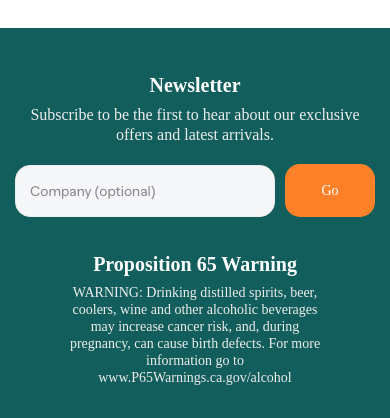
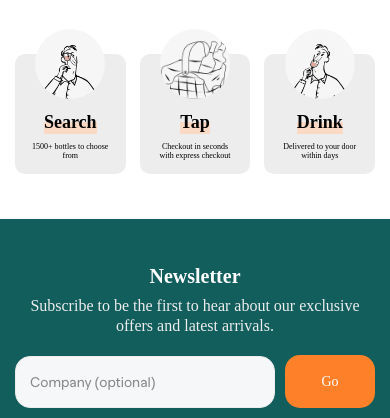
Before and after one commit to snidak/Alcohol, a website: page #src/index.html in a window 390 px wide. Shown: the part 363-781 px from the top of the page. Drawn offline with nearby package versions, Linux system fonts and the light colour scheme; files that its build step writes are made by us from their sources; files whose address does not match are found by name; a web font is replaced by a local one.

Commit message:
advantage add

```diff
--- /dev/null
+++ b/#src/html/_advantag.html
@@ -0,0 +1,21 @@
+<section class="advantag container">
+
+    <article class="advantag__item">
+        <div class="advantag__pic" style="background-image: url(../img/images/advantag-search.png);"></div>
+        <div class="advantag__title">Search</div>
+        <div class="advantag__subtitle">1500+ bottles to choose from</div>
+    </article>
+
+    <article class="advantag__item">
+        <div class="advantag__pic" style="background-image: url(../img/images/advantag-tap.png);"></div>
+        <div class="advantag__title">Tap</div>
+        <div class="advantag__subtitle">Checkout in seconds with express checkout</div>
+    </article>
+
+    <article class="advantag__item">
+        <div class="advantag__pic" style="background-image: url(../img/images/advantag-drink.png);"></div>
+        <div class="advantag__title">Drink</div>
+        <div class="advantag__subtitle">Delivered to your
+            door within days</div>
+    </article>
+</section>
--- a/#src/index.html
+++ b/#src/index.html
@@ -18,6 +18,7 @@
 
 			<main class="main">
 				@@include('html/_intro.html')
+				@@include('html/_advantag.html')
 			</main>
 
 			@@include('html/_footer.html')
--- /dev/null
+++ b/#src/scss/layout/_advantag.scss
@@ -0,0 +1,144 @@
+.advantag{
+    display: flex;
+    justify-content:space-between;
+    align-items:flex-start;
+    margin-bottom: 80px;
+    &__item{
+        width: 30.7%;
+        height:260px;
+        background-color: $bg-SmokyWhite;
+        border-radius: 30px;
+        padding: 52px 34px;
+        display: flex;
+        flex-direction:column;
+        justify-content:flex-end;
+        position: relative;
+    }
+    &__title{
+        font-family: $Gilroy;
+        font-weight: 600;
+        font-size: 32px;
+        line-height: 124.18%;
+        color: $color-Black;
+        margin-bottom: 12px;
+        cursor: default;
+        position: relative;
+        width: min-content;
+        z-index: 2;
+        &::before{
+            content: "";
+            width: 100%;
+            height:50%;
+            background-color: #FADAC5;
+
+            position: absolute;
+            bottom:0;
+            left: 0;
+            z-index: -1;
+        }
+    }
+    &__subtitle{
+        font-family: $Yorkten;
+        font-weight: 500;
+        font-size: 18px;
+        line-height: 124.18%;
+        color: $color-Black;
+        max-width:190px;
+        cursor: default;
+    }
+    &__pic{
+        width:130px;
+        height:130px;
+        border-radius: 50%;
+        background-color: $bg-LigthSmokyWhite;
+        background-repeat: no-repeat;
+        background-position: center 9px;
+
+
+        position: absolute;
+        top: 26px;
+        right: 29px;
+    }
+}
+@media (max-width:1024px){
+    .advantag{
+        margin-top: 110px;
+    }
+    .advantag__item{
+        text-align: center;
+        align-items: center;
+        height: 230px;
+        padding: 40px 30px;
+    }
+    .advantag__title{
+        font-size: 28px;
+    }
+    .advantag__subtitle{
+        font-size: 16px;
+        max-width: 100%;
+    }
+    .advantag__pic{
+        top: -50%;
+        right: 50%;
+        transform: translate(50%,50%);
+        z-index: 1;
+    }
+}
+@media (max-width:768px){
+    .advantag{
+        margin-bottom: 60px;
+        margin-top: 84px;
+    }
+    .advantag__item{
+        text-align: center;
+        align-items: center;
+        height: 185px;
+        padding: 35px 25px;
+        border-radius:14px
+    }
+    .advantag__title{
+        font-size: 24px;
+    }
+    .advantag__subtitle{
+        font-size: 14px;
+        max-width: 100%;
+    }
+    .advantag__pic{
+        width: 100px;
+        height:100px;
+        top: -50%;
+        right: 50%;
+        transform: translate(50%,50%);
+        z-index: 1;
+    }
+}
+@media (max-width:435px){
+    .advantag{
+        margin-bottom: 45px;
+        margin-top: 56px;
+    }
+    .advantag__item{
+        text-align: center;
+        align-items: center;
+        height: 120px;
+        padding: 13px 15px;
+        border-radius: 10px;
+    }
+    .advantag__title{
+        font-size: 18px;
+        margin-bottom: 8px;
+    }
+    .advantag__subtitle{
+        font-size: 8px;
+        max-width: 100%;
+    }
+    .advantag__pic{
+        width: 70px;
+        height:70px;
+        top: -50%;
+        right: 50%;
+        background-size: contain;
+        transform: translate(50%,50%);
+        z-index: 1;
+    }
+}
--- a/#src/scss/main.scss
+++ b/#src/scss/main.scss
@@ -13,6 +13,7 @@
 
 @import 'layout/_header.scss';
 @import 'layout/_intro.scss';
+@import 'layout/_advantag.scss';
 @import 'layout/_footer.scss';
 
 @import 'pages/_home.scss';
```
Also changed, not shown: Alcohol/index.html (+21 -0 lines), Alcohol/css/main.css, Alcohol/css/main.min.css.
